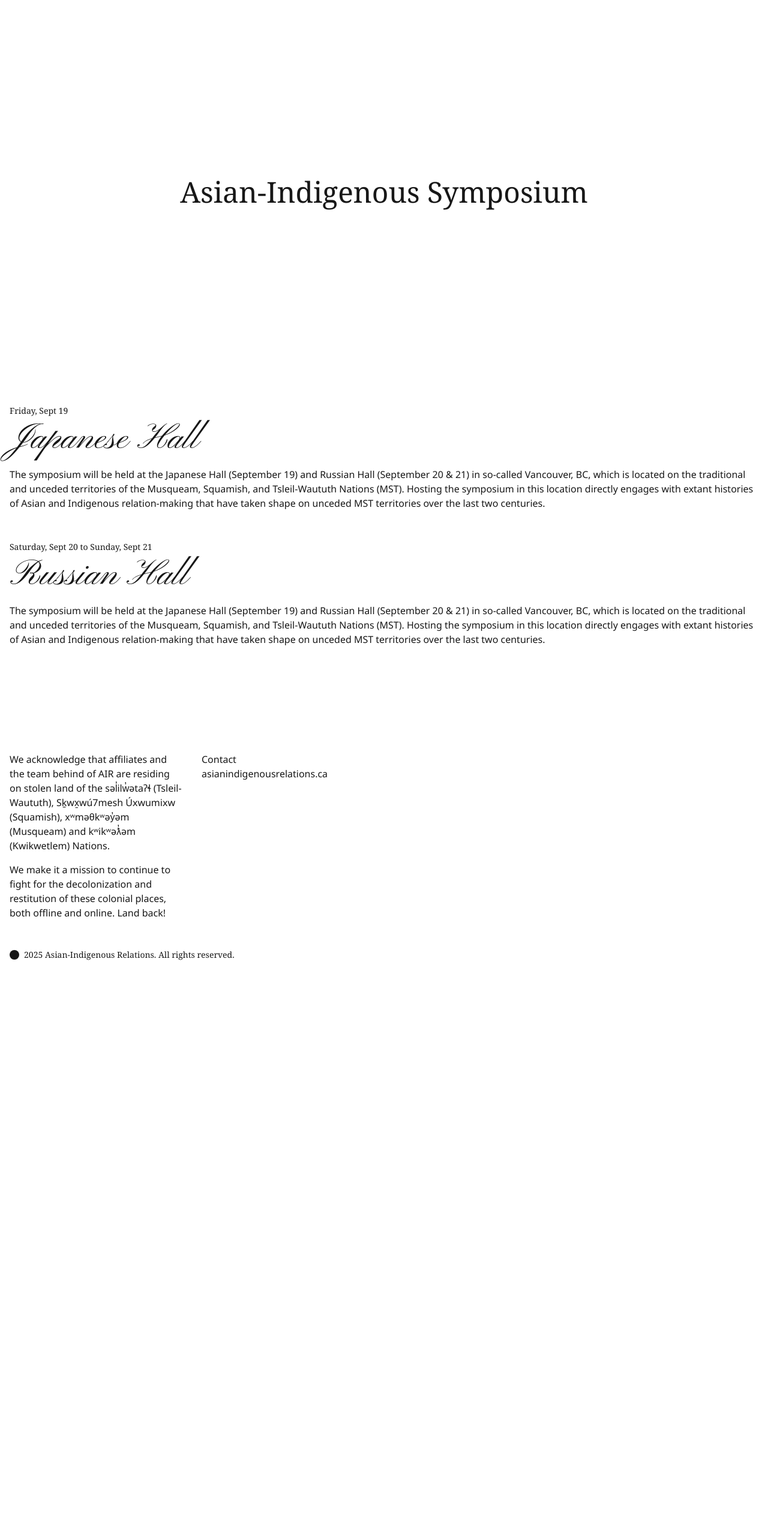
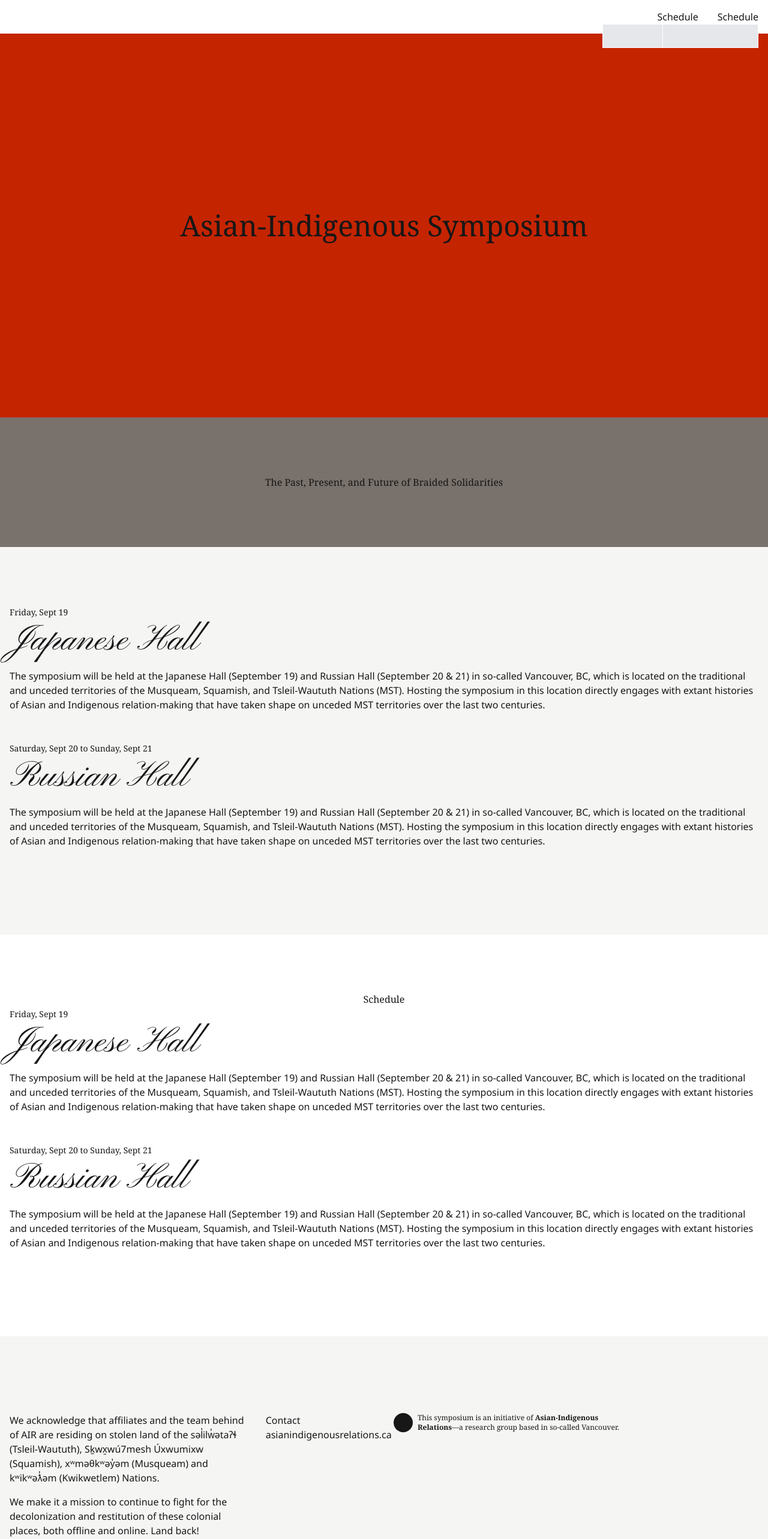
Before and after one commit to cyncui/air_symposium, a Next.js app: page / in a window 1280 px wide. Shown: the top 2566 px of the page at 60% size. Before the commit the page ends 1730 px from the top, so only its background shows below. Built offline with nearby package versions, Linux system fonts and the light colour scheme.

Commit message:
feat: header component

```diff
--- a/src/components/Footer/Footer.tsx
+++ b/src/components/Footer/Footer.tsx
@@ -1,8 +1,8 @@
 export const Footer = () => {
   return (
-    <footer className="py-32 px-4">
-      <div className="container mx-auto grid grid-cols-4 gap-8">
-        <div className="max-sm:col-span-full sm:col-span-2 xl:col-span-1">
+    <footer className="py-32 bg-stone-100">
+      <div className="px-4 container mx-auto grid grid-cols-4 lg:grid-cols-6 gap-8">
+        <div className="max-sm:col-span-full sm:col-span-2">
           <p className="mb-4">
             We acknowledge that affiliates and the team behind of AIR are
             residing on stolen land of the səl̓ilw̓ətaʔɬ (Tsleil-Waututh),
@@ -19,14 +19,28 @@ export const Footer = () => {
           <h3>Contact</h3>
           <ul>
             <li>
-              <a>asianindigenousrelations.ca</a>
+              <a href="https://asianindigenousrelations.ca" target="_blank">
+                asianindigenousrelations.ca
+              </a>
             </li>
           </ul>
         </div>
-        <a className="flex gap-2 col-span-full font-serif text-sm">
-          <div className="size-4 rounded-full bg-foreground flex-none my-0.5" />
-          2025 Asian-Indigenous Relations. All rights reserved.
-        </a>
+        <div className="flex gap-2 col-span-full sm:col-span-2 row-end-auto font-serif text-xs">
+          <div className="size-8 rounded-full bg-foreground flex-none" />
+          <div>
+            <p>
+              This symposium is an initiative of{" "}
+              <a
+                href="https://asianindigenousrelations.ca"
+                target="_blank"
+                className="font-bold"
+              >
+                Asian-Indigenous Relations
+              </a>
+              &mdash;a research group based in so-called Vancouver.
+            </p>
+          </div>
+        </div>
       </div>
     </footer>
   );
--- /dev/null
+++ b/src/components/Header/Header.tsx
@@ -0,0 +1,31 @@
+import Link from "next/link";
+
+export const Header = () => {
+  return (
+    <header className="p-4 sticky top-0 bg-background z-50">
+      <nav className="container mx-auto">
+        <ul className="flex gap-8 justify-end">
+          <LinkItem href="/schedule">Schedule</LinkItem>
+          <LinkItem href="/schedule">Schedule</LinkItem>
+        </ul>
+      </nav>
+    </header>
+  );
+};
+
+const LinkItem = ({
+  href,
+  children,
+}: {
+  href: string;
+  children: React.ReactNode;
+}) => {
+  return (
+    <li>
+      <Link href={href} className="relative">
+        {children}
+        <div className="absolute right-0 bg-gray-200 w-40 h-10 border border-background" />
+      </Link>
+    </li>
+  );
+};
--- a/src/pages/index.tsx
+++ b/src/pages/index.tsx
@@ -1,34 +1,42 @@
 import Image from "next/image";
+import { Header } from "@/components/Header/Header";
 import { Footer } from "@/components/Footer/Footer";
 
 export default function Home() {
   return (
     <div className="">
-      <header>
-        <nav></nav>
-      </header>
-      <main className="flex flex-col gap-8 px-4">
-        <section className="h-[80svh] w-full flex flex-col justify-center items-center">
-          <div className="container mx-auto">
+      <Header />
+      <main>
+        <section className="h-[80svh] w-full flex flex-col justify-center items-center bg-theme">
+          <div className="container px-4 mx-auto">
             <h1 className="text-5xl font-serif sm:text-center">
               Asian-Indigenous Symposium
             </h1>
           </div>
         </section>
-        <section className="container mx-auto">
+        <section className="py-24 bg-stone-500">
+          <div className="container px-4 mx-auto">
+            <h2 className="text-center font-serif">
+              The Past, Present, and Future of Braided Solidarities
+            </h2>
+          </div>
+        </section>
+        <section className="py-24 bg-stone-100">
+          <div className="container px-4 mx-auto">
             <article className="mb-12">
               <span className="inline-block font-serif text-sm mb-2">
                 <time dateTime="2025-09-19">Friday, Sept 19</time>
               </span>
               <h2 className="text-6xl mb-4 font-script">Japanese Hall</h2>
               <p>
-              The symposium will be held at the Japanese Hall (September 19) and
-              Russian Hall (September 20 & 21) in so-called Vancouver, BC, which
-              is located on the traditional and unceded territories of the
-              Musqueam, Squamish, and Tsleil-Waututh Nations (MST). Hosting the
-              symposium in this location directly engages with extant histories
-              of Asian and Indigenous relation-making that have taken shape on
-              unceded MST territories over the last two centuries.
+                The symposium will be held at the Japanese Hall (September 19)
+                and Russian Hall (September 20 & 21) in so-called Vancouver, BC,
+                which is located on the traditional and unceded territories of
+                the Musqueam, Squamish, and Tsleil-Waututh Nations (MST).
+                Hosting the symposium in this location directly engages with
+                extant histories of Asian and Indigenous relation-making that
+                have taken shape on unceded MST territories over the last two
+                centuries.
               </p>
             </article>
             <article className="mb-12">
@@ -38,15 +46,55 @@ export default function Home() {
               </span>
               <h2 className="text-6xl mb-4 font-script">Russian Hall</h2>
               <p>
-              The symposium will be held at the Japanese Hall (September 19) and
-              Russian Hall (September 20 & 21) in so-called Vancouver, BC, which
-              is located on the traditional and unceded territories of the
-              Musqueam, Squamish, and Tsleil-Waututh Nations (MST). Hosting the
-              symposium in this location directly engages with extant histories
-              of Asian and Indigenous relation-making that have taken shape on
-              unceded MST territories over the last two centuries.
+                The symposium will be held at the Japanese Hall (September 19)
+                and Russian Hall (September 20 & 21) in so-called Vancouver, BC,
+                which is located on the traditional and unceded territories of
+                the Musqueam, Squamish, and Tsleil-Waututh Nations (MST).
+                Hosting the symposium in this location directly engages with
+                extant histories of Asian and Indigenous relation-making that
+                have taken shape on unceded MST territories over the last two
+                centuries.
               </p>
             </article>
+          </div>
+        </section>
+        <section className="py-24">
+          <div className="container px-4 mx-auto">
+            <h2 className="text-center font-serif">Schedule</h2>
+            <article className="mb-12">
+              <span className="inline-block font-serif text-sm mb-2">
+                <time dateTime="2025-09-19">Friday, Sept 19</time>
+              </span>
+              <h2 className="text-6xl mb-4 font-script">Japanese Hall</h2>
+              <p>
+                The symposium will be held at the Japanese Hall (September 19)
+                and Russian Hall (September 20 & 21) in so-called Vancouver, BC,
+                which is located on the traditional and unceded territories of
+                the Musqueam, Squamish, and Tsleil-Waututh Nations (MST).
+                Hosting the symposium in this location directly engages with
+                extant histories of Asian and Indigenous relation-making that
+                have taken shape on unceded MST territories over the last two
+                centuries.
+              </p>
+            </article>
+            <article className="mb-12">
+              <span className="inline-block font-serif text-sm mb-2">
+                <time dateTime="2025-09-20">Saturday, Sept 20</time> to{" "}
+                <time dateTime="2025-09-21">Sunday, Sept 21</time>
+              </span>
+              <h2 className="text-6xl mb-4 font-script">Russian Hall</h2>
+              <p>
+                The symposium will be held at the Japanese Hall (September 19)
+                and Russian Hall (September 20 & 21) in so-called Vancouver, BC,
+                which is located on the traditional and unceded territories of
+                the Musqueam, Squamish, and Tsleil-Waututh Nations (MST).
+                Hosting the symposium in this location directly engages with
+                extant histories of Asian and Indigenous relation-making that
+                have taken shape on unceded MST territories over the last two
+                centuries.
+              </p>
+            </article>
+          </div>
         </section>
       </main>
       <Footer />
```
Also changed, not shown: src/styles/globals.css (line endings or trailing spaces). Lines whose indentation alone changed are shown as unchanged.
